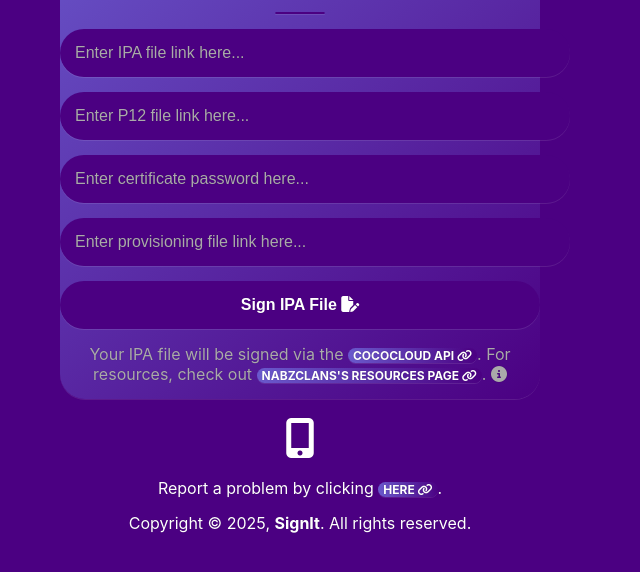
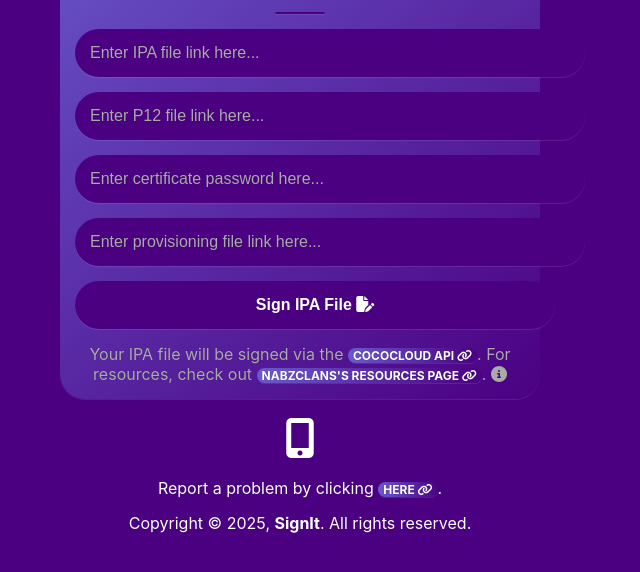
Before and after one commit to voxxdevv/SignIt, a plain HTML site: page appdisplay.html in a window 1280 px wide. Shown: the part 224-796 px from the top of the page, without its empty margins (340-980 px from the left). Drawn offline with Linux system fonts and the light colour scheme.

Commit message:
Update style.css

```diff
--- a/style.css
+++ b/style.css
@@ -172,17 +172,17 @@ p { font-size: 1rem; }
 
 /* Input Styles */
 input {
-    margin: 0px;
+    margin: 0 15px;
     padding: 15px;
     font-size: 1rem;
-    background: #4b0082;
-    border: none;
     border-radius: 25px;
     width: 100%;
     transition: all 0.3s ease;
     color: #ffffff;;
     backdrop-filter: blur(10px);
-    animation: fadeIn 1.2s ease forwards;
+    display: inline-block;
+    background: #4b0082;
+    border: none;
     box-shadow: 0 1px 0 rgba(255, 255, 255, 0.1);
 }
 
@@ -216,6 +216,7 @@ button {
     cursor: pointer;
     transition: transform 0.3s ease, background 0.3s ease, filter 0.3s ease;
     width: 100%;
+    margin: 0 15px;
     margin-top: 15px;
     box-shadow: 0 1px 0 rgba(255, 255, 255, 0.1);
 }
```
